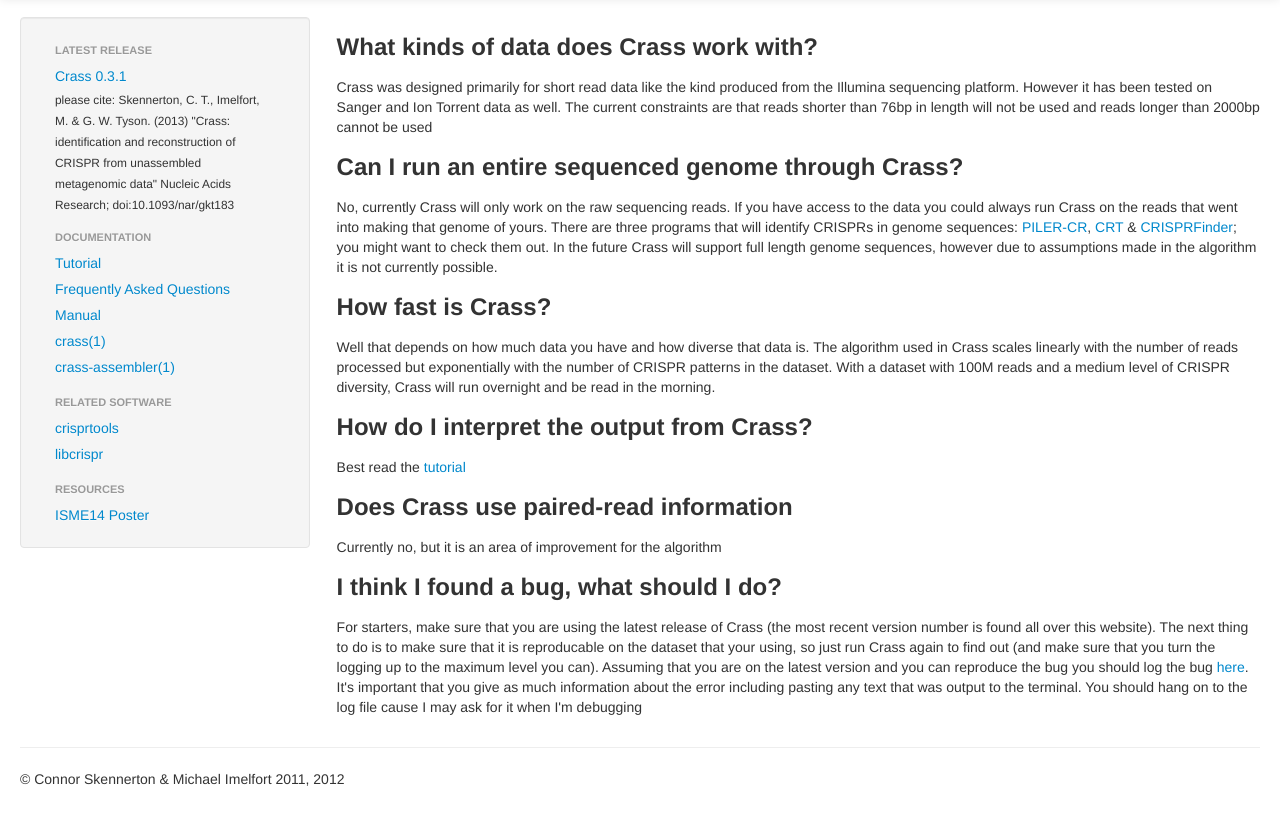
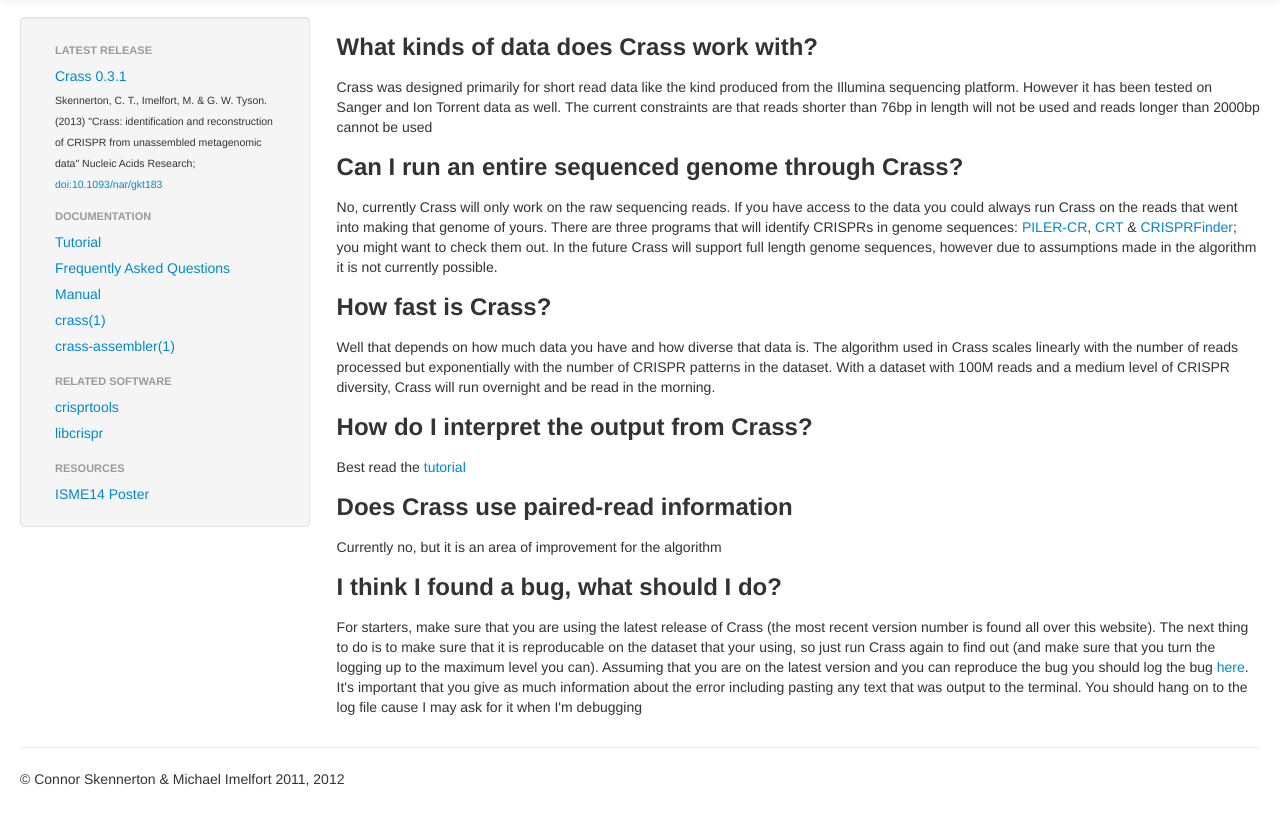
Before and after one commit to ctSkennerton/crass, a plain HTML site: page FAQ.html in a window 1280 px wide. Shown: the part 43-866 px from the top of the page. Drawn offline with nearby package versions, Linux system fonts and the light colour scheme.

Commit message:
Make the citation prettier

```diff
--- a/FAQ.html
+++ b/FAQ.html
@@ -14,6 +14,9 @@
         padding-top: 60px;
         padding-bottom: 40px;
       }
+    small.crass {
+      font-size: 75%;
+    }
     </style>
 
     <!-- Le HTML5 shim, for IE6-8 support of HTML5 elements -->
@@ -59,7 +62,7 @@
             <ul class="nav nav-list">
 			  <li class="nav-header">Latest Release</li>
               <li><a href="https://github.com/ctSkennerton/crass/archive/v0.3.1.tar.gz">Crass 0.3.1</a></li>
-             <li> <small>please cite: Skennerton, C. T., Imelfort, M. &amp; G. W. Tyson. (2013) "Crass: identification and reconstruction of CRISPR from unassembled metagenomic data" Nucleic Acids Research; doi:10.1093/nar/gkt183 </small></li>
+             <li> <small class="crass">Skennerton, C. T., Imelfort, M. &amp; G. W. Tyson. (2013) "Crass: identification and reconstruction of CRISPR from unassembled metagenomic data" Nucleic Acids Research; <a href="http://nar.oxfordjournals.org/content/early/2013/03/19/nar.gkt183.abstract">doi:10.1093/nar/gkt183</a> </small> </li>
               <li class="nav-header">Documentation</li>
               <li><a href="Tutorial.html">Tutorial</a></li>
               <li><a href="FAQ.html">Frequently Asked Questions</a></li>
```
Also changed, not shown: Tutorial.html (+4 -1 lines), force.html (+4 -1 lines), index.html (+4 -1 lines), news.html (+4 -1 lines).
